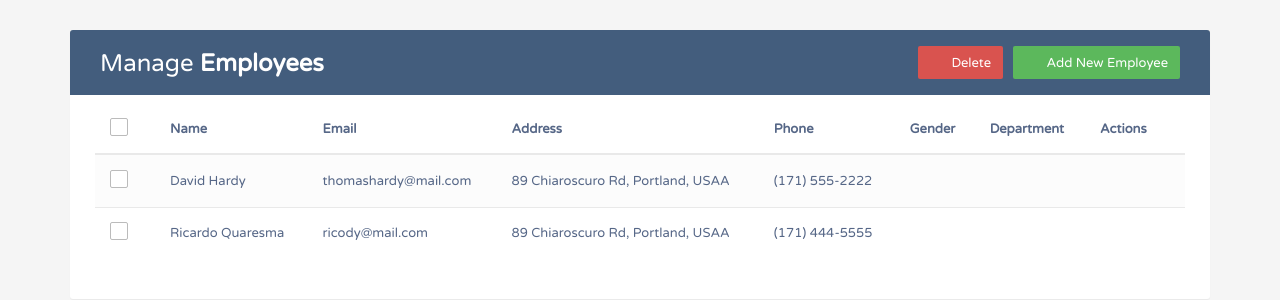
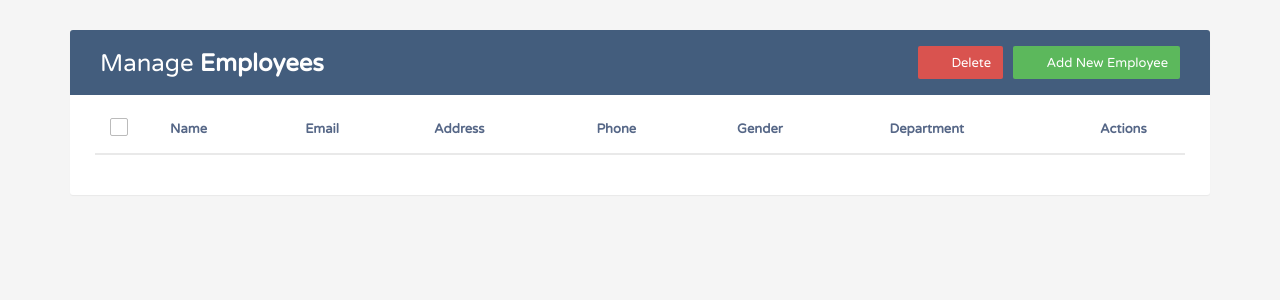
Before and after one commit to ArinSoftware/React_2025, a React (Vite) app in the folder employees-react/: page / in a window 1280 px wide. Shown: the top 300 px of the page. Built offline with nearby package versions, Linux system fonts and the light colour scheme.

Commit message:
Lesson 20

```diff
--- a/employees-react/src/App.jsx
+++ b/employees-react/src/App.jsx
@@ -1,4 +1,4 @@
-import { useState } from "react";
+import { useEffect, useState } from "react";
 
 import Header from "./components/Header";
 import AddEmployeeModal from "./components/AddEmployeeModal";
@@ -7,26 +7,18 @@
 
 function App() {
 
-    const [employees, setEmployees] = useState([
-        {
-            id: 1,
-            name: "David Hardy",
-            email: "thomashardy@mail.com",
-            address: "89 Chiaroscuro Rd, Portland, USA",
-            phone: "(171) 555-2222"
-        },
-        {
-            id: 2,
-            name: "Ricardo Quaresma",
-            email: "ricody@mail.com",
-            address: "89 Chiaroscuro Rd, Portland, USA",
-            phone: "(171) 444-5555"
-        }
-    ]);
+    const [employees, setEmployees] = useState(() => {
+        const savedEmployees = localStorage.getItem("employees");
+        return savedEmployees ? JSON.parse(savedEmployees) : [];
+    });
     const [isAddModalOpen, setIsAddModalOpen] = useState(false);
     const [isEditModalOpen, setIsEditModalOpen] = useState(false);
     const [selectedEmployee, setSelectedEmployee] = useState(null);
     const [selectedEmployees, setSelectedEmployees] = useState([]);
+
+    useEffect(() => {
+        localStorage.setItem("employees", JSON.stringify(employees));
+    }, [employees])
 
     function addEmployee(newEmployee) {
         setEmployees(prevEmployees => [
@@ -58,6 +50,7 @@
             setEmployees(prevEmployees =>
                 prevEmployees.filter(emp => emp.id !== employee.id)
             );
+            setSelectedEmployees([]);
         }
     }
 
@@ -72,7 +65,8 @@
         if (confirmed) {
             setEmployees(prevEmployees =>
                 prevEmployees.filter(emp => !selectedEmployees.includes(emp.id))
-            )
+            );
+            setSelectedEmployees([]);
         }
     }
 
```
